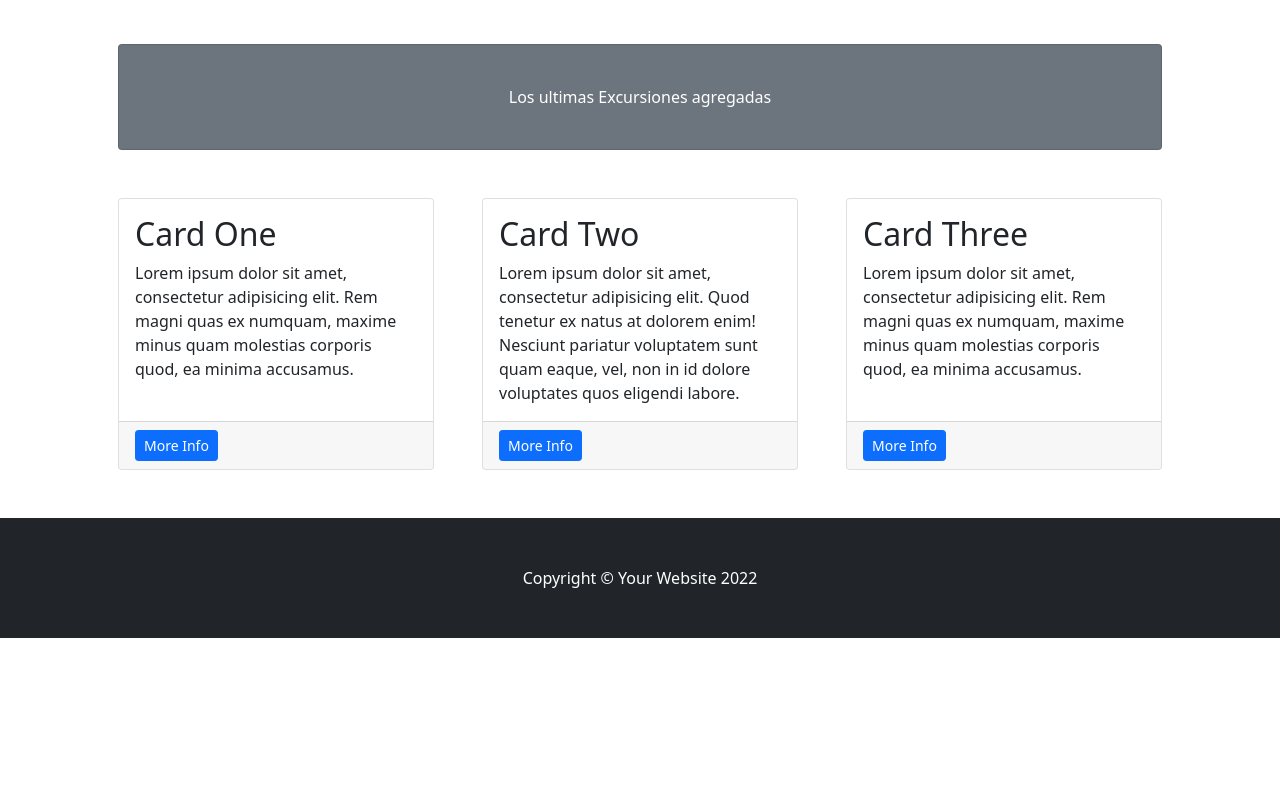
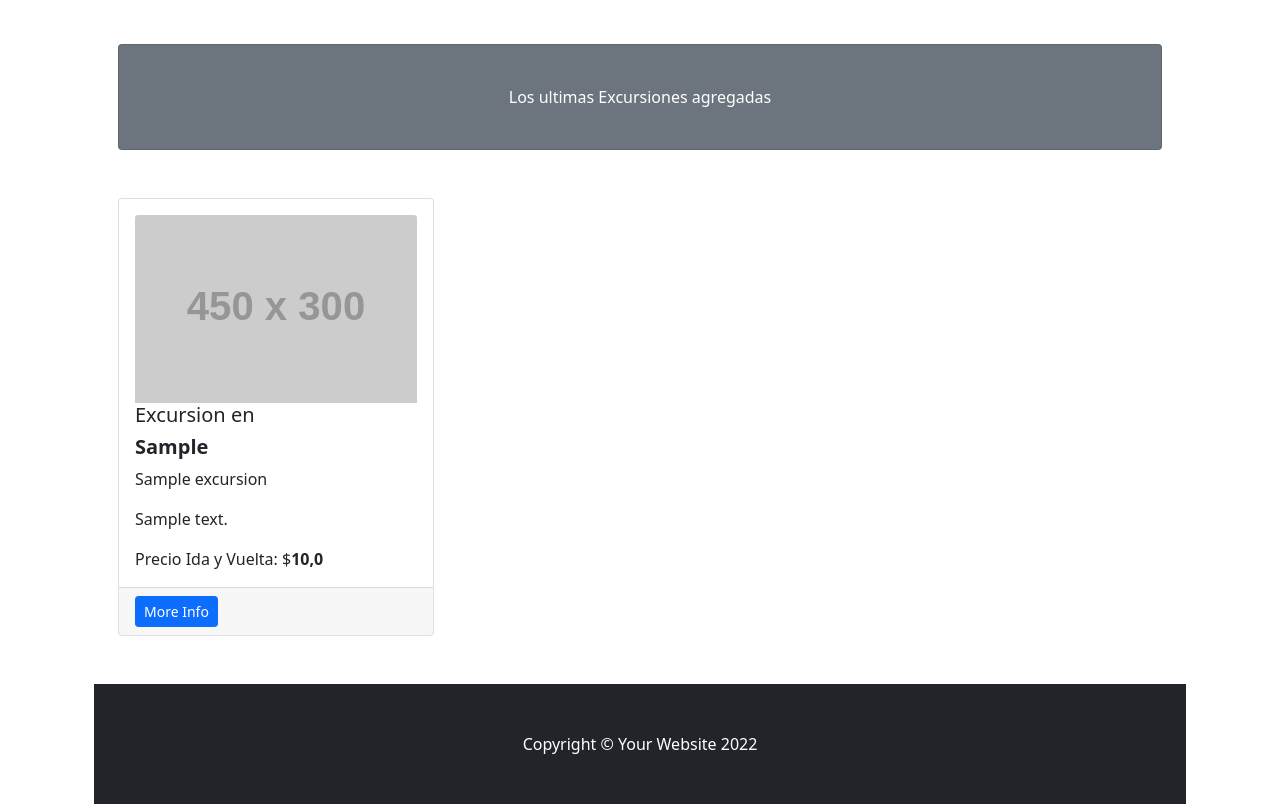
Before and after one commit to MartinCapocasale/ProyectoViajes, a Django app: page /excursiones/ in a window 1280 px wide. Shown: the part 370-1174 px from the top of the page. Before the commit the page ends 1008 px from the top, so only its background shows below. Run offline with Django 4.2, Linux system fonts and the light colour scheme; tables that the repository leaves empty hold one stand-in row (values such as "Sample post"); grey boxes labelled with a size stand in for pictures from a placeholder-image service; some libraries are stand-ins or nearby versions.

Commit message:
se agrega la card en excursion.html

```diff
--- a/ProyectoViajes/ProyectoViajesApp/templates/ProyectoViajesApp/excursiones.html
+++ b/ProyectoViajes/ProyectoViajesApp/templates/ProyectoViajesApp/excursiones.html
@@ -19,34 +19,20 @@ Excursiones - Viajes Coder
                 <div class="card-body"><p class="text-white m-0">Los ultimas Excursiones agregadas</p></div>
             </div>
             <!-- Content Row-->
+            {%for excursion in excursiones%}
             <div class="row gx-4 gx-lg-5">
                 <div class="col-md-4 mb-5">
                     <div class="card h-100">
                         <div class="card-body">
-                            <h2 class="card-title">Card One</h2>
-                            <p class="card-text">Lorem ipsum dolor sit amet, consectetur adipisicing elit. Rem magni quas ex numquam, maxime minus quam molestias corporis quod, ea minima accusamus.</p>
+                            <!-- Product image-->
+                            <img class="card-img-top" src="https://dummyimage.com/450x300/dee2e6/6c757d.jpg" alt="..." />
+                            <h5 class="card-title">Excursion en <h5><b>{{excursion.ubicacion}}</b></h5>
+                            <p class="card-text">{{excursion.nombre}}</p>
+                            <p class="card-text">{{excursion.descripcion}}</p>
+                            <p class="card-text">Precio Ida y Vuelta: $<b>{{excursion.precio}}</b></p>
                         </div>
-                        <div class="card-footer"><a class="btn btn-primary btn-sm" href="#!">More Info</a></div>
-                    </div>
-                </div>
-                <div class="col-md-4 mb-5">
-                    <div class="card h-100">
-                        <div class="card-body">
-                            <h2 class="card-title">Card Two</h2>
-                            <p class="card-text">Lorem ipsum dolor sit amet, consectetur adipisicing elit. Quod tenetur ex natus at dolorem enim! Nesciunt pariatur voluptatem sunt quam eaque, vel, non in id dolore voluptates quos eligendi labore.</p>
-                        </div>
-                        <div class="card-footer"><a class="btn btn-primary btn-sm" href="#!">More Info</a></div>
-                    </div>
-                </div>
-                <div class="col-md-4 mb-5">
-                    <div class="card h-100">
-                        <div class="card-body">
-                            <h2 class="card-title">Card Three</h2>
-                            <p class="card-text">Lorem ipsum dolor sit amet, consectetur adipisicing elit. Rem magni quas ex numquam, maxime minus quam molestias corporis quod, ea minima accusamus.</p>
-                        </div>
-                        <div class="card-footer"><a class="btn btn-primary btn-sm" href="#!">More Info</a></div>
-                    </div>
+                    <div class="card-footer"><a class="btn btn-primary btn-sm" href="#!">More Info</a></div>
                 </div>
             </div>
-        </div>
+            {%endfor%}
 {%endblock%}
```
